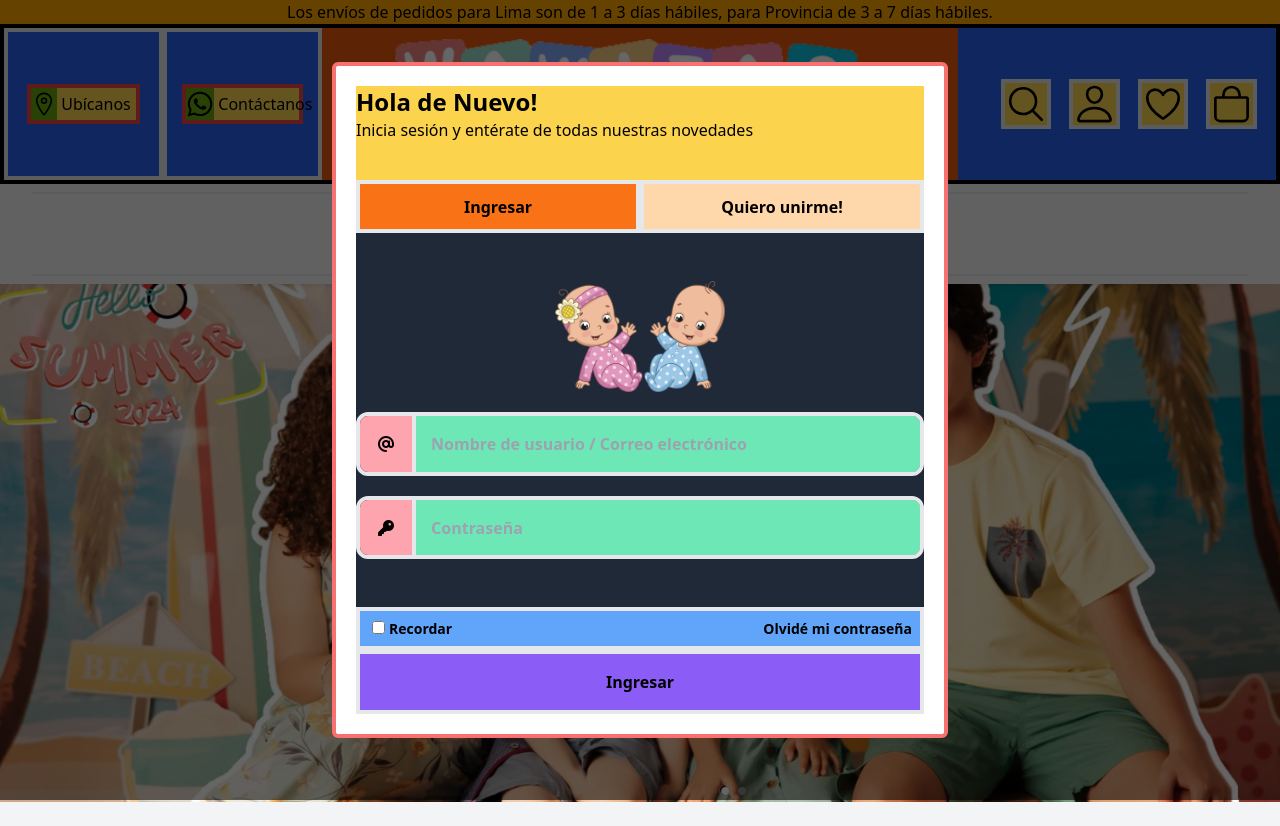
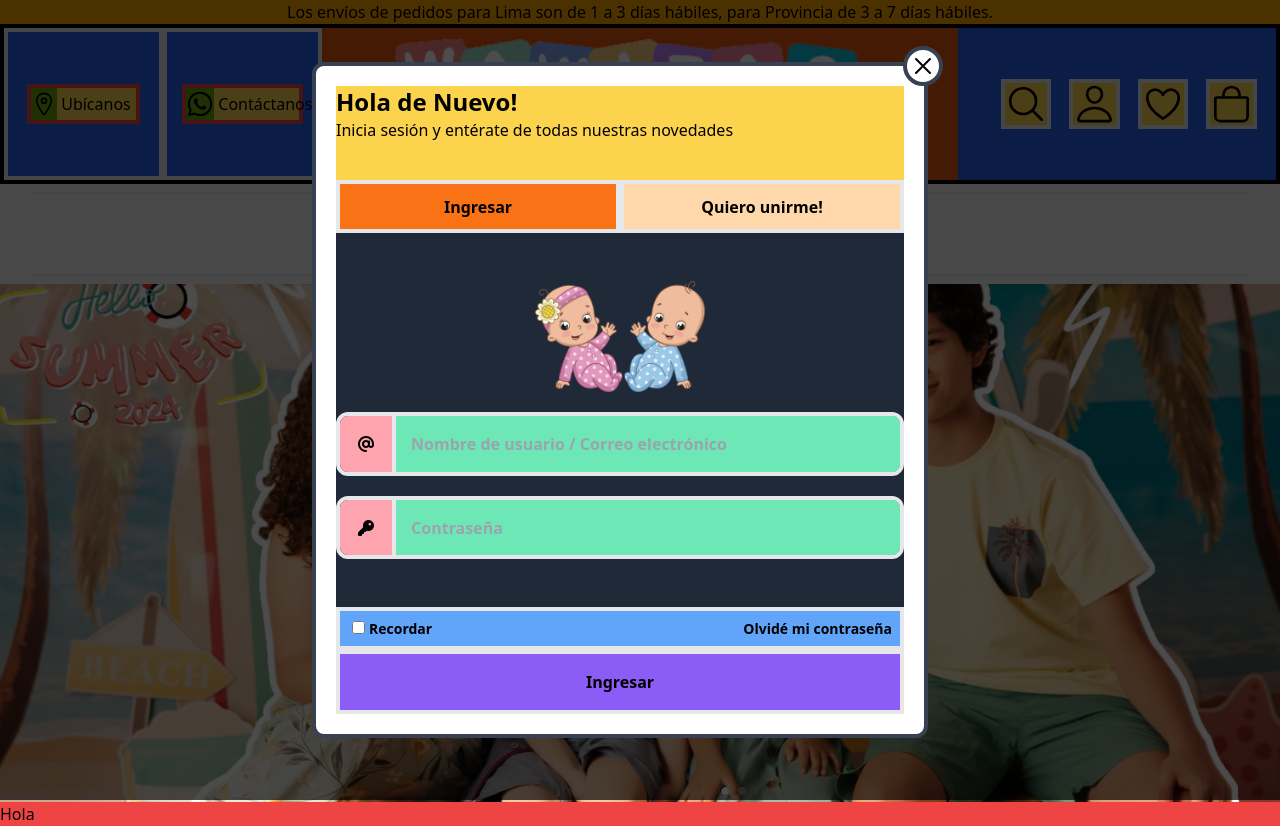
Before and after one commit to MelissaAquijes/G18-Proyecto-Final, a React (Vite) app: page / in a window 1280 px wide. Shown: the top 826 px of the page. Before the commit the page ends 802 px from the top, so only its background shows below. Built offline with nearby package versions, Linux system fonts and the light colour scheme.

Commit message:
include close button

```diff
--- a/src/components/Home/2.login/a.Login.jsx
+++ b/src/components/Home/2.login/a.Login.jsx
@@ -7,7 +7,9 @@ export default function Login(){
     <div id="modal" class="relative z-50 w-full">
 
       {/* Background oscuro del modal */}
-        <div class="fixed inset-0 bg-black/60"></div>
+        <div class="fixed inset-0 bg-black/70"></div>
+
+      <div class="bg-red-500">Hola</div>
 
       {/* Cuerpo del modal */}
         <ModalLogin/>
--- a/src/components/Home/2.login/b.ModalLogin.jsx
+++ b/src/components/Home/2.login/b.ModalLogin.jsx
@@ -5,7 +5,8 @@ import ModalLoginSubmit from "./b3.ModalLoginSubmit";
 export default function ModalLogin(){
   return(
     <div class="fixed inset-0 w-full p-6 flex justify-center items-center rounded-md">
-      <div class="w-1/2 h-[90%] bg-white p-5 mx-auto rounded-md  border-4 border-red-400">
+
+      <div class="w-1/2 h-[90%] bg-white p-5 border-4 border-gray-700 rounded-xl">
 
         {/*  Sección de saludo */}
         <div id="modal-title" class="w-full h-[15%] bg-amber-300">
@@ -25,6 +26,17 @@ export default function ModalLogin(){
         </div>
 
       </div>
+
+      <div class="h-[90%] relative right-[25px] bottom-[16px]">
+          <button class="w-[40px] h-[40px] font-bold border-4 border-gray-700 rounded-full bg-white hover:bg-red-200">
+            <img src="src/assets/icons/close-outline.svg" alt="" />
+          </button>
+      </div>
+
     </div>
   );
 }
+
+
+
+// relative right-[25px] bottom-[15px]
```
